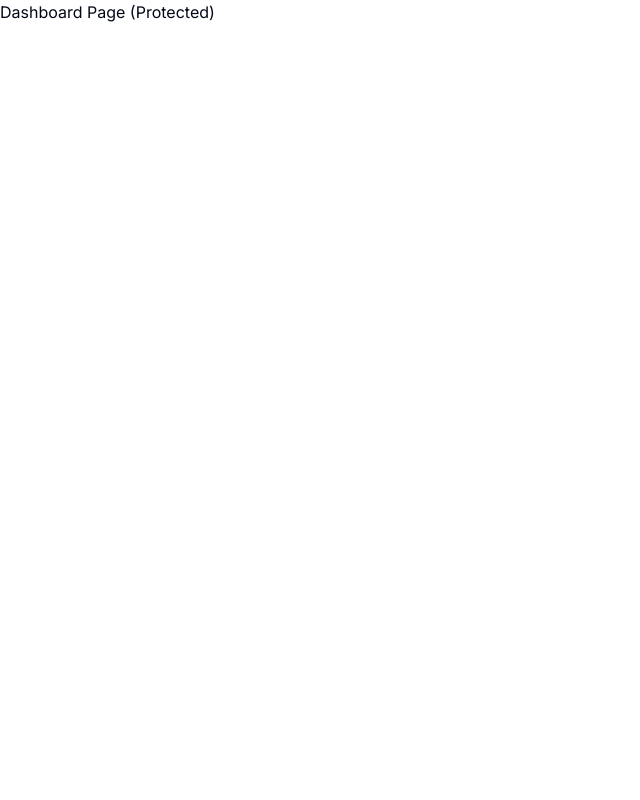
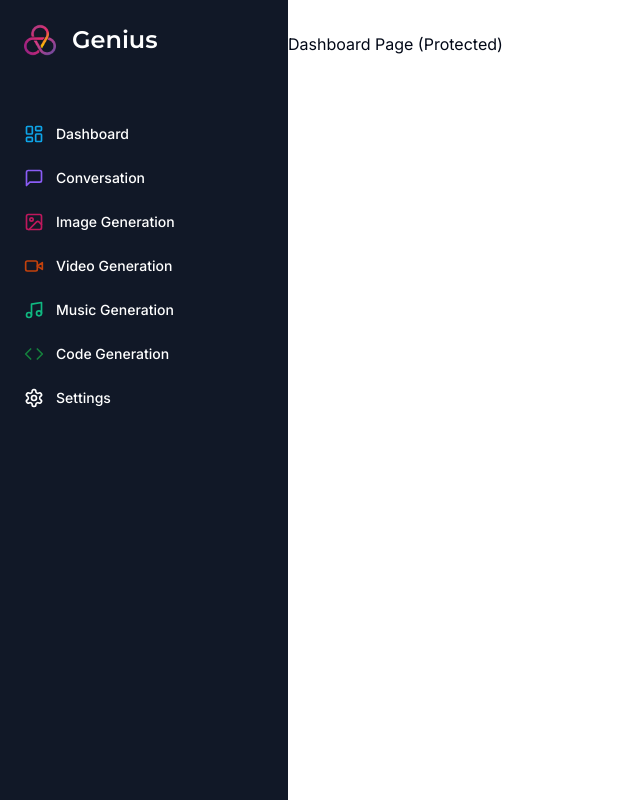
Before and after one commit to opedroporto/ai-saas-next, a Next.js app: page /dashboard in a window 1280 px wide. Shown: the whole page, without its empty margins (0-640 px from the left). Built offline with nearby package versions, Linux system fonts and the light colour scheme.

Commit message:
✨ feat: add sidebar

```diff
--- a/app/(dashboard)/(routes)/dashboard/page.tsx
+++ b/app/(dashboard)/(routes)/dashboard/page.tsx
@@ -1,10 +1,7 @@
-import { UserButton } from "@clerk/nextjs";
-
 const DashboardPage = () => {
   return (
     <div>
       <p>Dashboard Page (Protected)</p>
-      <UserButton afterSignOutUrl="/" />
     </div>
   )
 }
--- /dev/null
+++ b/app/(dashboard)/layout.tsx
@@ -0,0 +1,23 @@
+import Navbar from "@/components/navbar";
+import Sidebar from "@/components/sidebar";
+
+const DashboardLayout = ({
+    children
+}: {
+    children: React.ReactNode;
+}) => {
+    return (
+        <div className="h-full relative">
+            <div className="hidden h-full md:flex md:w-72 md:flex-col md:fixed md:inset-y-0 z-[80] bg-gray-900">
+                <Sidebar />
+            </div>
+
+            <main className="md:pl-72">
+                <Navbar />
+                { children }
+            </main>
+        </div>
+    )
+}
+
+export default DashboardLayout;
--- /dev/null
+++ b/components/mobile-sidebar.tsx
@@ -0,0 +1,28 @@
+"use client";
+
+import { Menu } from "lucide-react";
+
+import { Button } from "@/components/ui/button";
+import {
+    Sheet,
+    SheetContent,
+    SheetTrigger
+} from "@/components/ui/sheet";
+import Sidebar from "@/components/sidebar";
+
+const MobileSidebar = () => {
+    return (
+        <Sheet>
+            <SheetTrigger>
+                <Button variant="ghost" size="icon" className="md:hidden">
+                    <Menu />
+                </Button>
+            </SheetTrigger>
+            <SheetContent side="left" className="p-0">
+                <Sidebar />
+            </SheetContent>
+        </Sheet>
+    )
+}
+
+export default MobileSidebar;
--- /dev/null
+++ b/components/navbar.tsx
@@ -0,0 +1,16 @@
+import { UserButton } from "@clerk/nextjs";
+
+import MobileSidebar from "@/components/mobile-sidebar";
+
+const Navbar = () => {
+    return (
+        <div className="flex items-center p-4">
+            <MobileSidebar />
+            <div className="flex w-full justify-end">
+                <UserButton afterSignOutUrl="/" />
+            </div>
+        </div>
+    );
+}
+
+export default Navbar;
--- /dev/null
+++ b/components/sidebar.tsx
@@ -0,0 +1,102 @@
+"use client";
+
+import Image from "next/image";
+import Link from "next/link";
+import { Montserrat } from "next/font/google";
+
+import { cn } from "@/lib/utils";
+import {
+    Code,
+    ImageIcon,
+    LayoutDashboard,
+    MessageSquare,
+    MusicIcon,
+    Settings,
+    VideoIcon
+} from "lucide-react";
+
+const montserrat = Montserrat({
+    weight: "600",
+    subsets: ["latin"]
+});
+
+const routes = [
+    {
+        label: "Dashboard",
+        icon: LayoutDashboard,
+        href: "/dashboard",
+        color: "text-sky-500",
+    },
+    {
+        label: "Conversation",
+        icon: MessageSquare,
+        href: "/conversation",
+        color: "text-violet-500",
+    },
+    {
+        label: "Image Generation",
+        icon: ImageIcon,
+        href: "/image",
+        color: "text-pink-700",
+    },
+    {
+        label: "Video Generation",
+        icon: VideoIcon,
+        href: "/video",
+        color: "text-orange-700",
+    },
+    {
+        label: "Music Generation",
+        icon: MusicIcon,
+        href: "/music",
+        color: "text-emerald-500",
+    },
+    {
+        label: "Code Generation",
+        icon: Code,
+        href: "/code",
+        color: "text-green-700",
+    },
+    {
+        label: "Settings",
+        icon: Settings,
+        href: "/settings",
+    },
+]
+
+const Sidebar = () => {
+    return (
+        <div className="space-y-4 py-4 flex flex-col h-full bg-[#111827] text-white">
+            <div className="px-3 py-2 flex-1">
+                <Link href="/dashboard" className="flex items-center pl-3 mb-14">
+                    <div className="relative w-8 h-8 mr-4">
+                        <Image
+                            fill
+                            alt="Logo"
+                            src="/logo.png"
+                        />
+                    </div>
+                    <h1 className={cn("text-2xl font-bold", montserrat.className)}>
+                        Genius
+                    </h1>
+                </Link>
+                <div className="space-y-">
+                    {routes.map((route) => (
+                        <Link
+                            href={route.href}
+                            key={route.href}
+                            className="text-sm group flex p-3 w-full justify-start font-medium cursor-pointer hover:text-white hover:bg-white/10 rounded-lg transition"
+                        >
+                            <div className="flex items-center flex-1">
+                                <route.icon className={cn("h-5 w-5 mr-3", route.color)} />
+                                {route.label}
+                            </div>
+                        </Link>
+                    ))}
+                </div>
+            </div>
+        </div>
+    );
+}
+
+export default Sidebar;
--- /dev/null
+++ b/components/ui/sheet.tsx
@@ -0,0 +1,140 @@
+"use client"
+
+import * as React from "react"
+import * as SheetPrimitive from "@radix-ui/react-dialog"
+import { cva, type VariantProps } from "class-variance-authority"
+import { X } from "lucide-react"
+
+import { cn } from "@/lib/utils"
+
+const Sheet = SheetPrimitive.Root
+
+const SheetTrigger = SheetPrimitive.Trigger
+
+const SheetClose = SheetPrimitive.Close
+
+const SheetPortal = SheetPrimitive.Portal
+
+const SheetOverlay = React.forwardRef<
+  React.ElementRef<typeof SheetPrimitive.Overlay>,
+  React.ComponentPropsWithoutRef<typeof SheetPrimitive.Overlay>
+>(({ className, ...props }, ref) => (
+  <SheetPrimitive.Overlay
+    className={cn(
+      "fixed inset-0 z-50 bg-background/80 backdrop-blur-sm data-[state=open]:animate-in data-[state=closed]:animate-out data-[state=closed]:fade-out-0 data-[state=open]:fade-in-0",
+      className
+    )}
+    {...props}
+    ref={ref}
+  />
+))
+SheetOverlay.displayName = SheetPrimitive.Overlay.displayName
+
+const sheetVariants = cva(
+  "fixed z-50 gap-4 bg-background p-6 shadow-lg transition ease-in-out data-[state=open]:animate-in data-[state=closed]:animate-out data-[state=closed]:duration-300 data-[state=open]:duration-500",
+  {
+    variants: {
+      side: {
+        top: "inset-x-0 top-0 border-b data-[state=closed]:slide-out-to-top data-[state=open]:slide-in-from-top",
+        bottom:
+          "inset-x-0 bottom-0 border-t data-[state=closed]:slide-out-to-bottom data-[state=open]:slide-in-from-bottom",
+        left: "inset-y-0 left-0 h-full w-3/4 border-r data-[state=closed]:slide-out-to-left data-[state=open]:slide-in-from-left sm:max-w-sm",
+        right:
+          "inset-y-0 right-0 h-full w-3/4  border-l data-[state=closed]:slide-out-to-right data-[state=open]:slide-in-from-right sm:max-w-sm",
+      },
+    },
+    defaultVariants: {
+      side: "right",
+    },
+  }
+)
+
+interface SheetContentProps
+  extends React.ComponentPropsWithoutRef<typeof SheetPrimitive.Content>,
+    VariantProps<typeof sheetVariants> {}
+
+const SheetContent = React.forwardRef<
+  React.ElementRef<typeof SheetPrimitive.Content>,
+  SheetContentProps
+>(({ side = "right", className, children, ...props }, ref) => (
+  <SheetPortal>
+    <SheetOverlay />
+    <SheetPrimitive.Content
+      ref={ref}
+      className={cn(sheetVariants({ side }), className)}
+      {...props}
+    >
+      {children}
+      <SheetPrimitive.Close className="absolute right-4 top-4 rounded-sm opacity-70 ring-offset-background transition-opacity hover:opacity-100 focus:outline-none focus:ring-2 focus:ring-ring focus:ring-offset-2 disabled:pointer-events-none data-[state=open]:bg-secondary">
+        <X className="h-4 w-4" />
+        <span className="sr-only">Close</span>
+      </SheetPrimitive.Close>
+    </SheetPrimitive.Content>
+  </SheetPortal>
+))
+SheetContent.displayName = SheetPrimitive.Content.displayName
+
+const SheetHeader = ({
+  className,
+  ...props
+}: React.HTMLAttributes<HTMLDivElement>) => (
+  <div
+    className={cn(
+      "flex flex-col space-y-2 text-center sm:text-left",
+      className
+    )}
+    {...props}
+  />
+)
+SheetHeader.displayName = "SheetHeader"
+
+const SheetFooter = ({
+  className,
+  ...props
+}: React.HTMLAttributes<HTMLDivElement>) => (
+  <div
+    className={cn(
+      "flex flex-col-reverse sm:flex-row sm:justify-end sm:space-x-2",
+      className
+    )}
+    {...props}
+  />
+)
+SheetFooter.displayName = "SheetFooter"
+
+const SheetTitle = React.forwardRef<
+  React.ElementRef<typeof SheetPrimitive.Title>,
+  React.ComponentPropsWithoutRef<typeof SheetPrimitive.Title>
+>(({ className, ...props }, ref) => (
+  <SheetPrimitive.Title
+    ref={ref}
+    className={cn("text-lg font-semibold text-foreground", className)}
+    {...props}
+  />
+))
+SheetTitle.displayName = SheetPrimitive.Title.displayName
+
+const SheetDescription = React.forwardRef<
+  React.ElementRef<typeof SheetPrimitive.Description>,
+  React.ComponentPropsWithoutRef<typeof SheetPrimitive.Description>
+>(({ className, ...props }, ref) => (
+  <SheetPrimitive.Description
+    ref={ref}
+    className={cn("text-sm text-muted-foreground", className)}
+    {...props}
+  />
+))
+SheetDescription.displayName = SheetPrimitive.Description.displayName
+
+export {
+  Sheet,
+  SheetPortal,
+  SheetOverlay,
+  SheetTrigger,
+  SheetClose,
+  SheetContent,
+  SheetHeader,
+  SheetFooter,
+  SheetTitle,
+  SheetDescription,
+}
--- a/package.json
+++ b/package.json
@@ -10,6 +10,7 @@
   },
   "dependencies": {
     "@clerk/nextjs": "^4.27.6",
+    "@radix-ui/react-dialog": "^1.0.5",
     "@radix-ui/react-slot": "^1.0.2",
     "class-variance-authority": "^0.7.0",
     "clsx": "^2.0.0",
```
Also changed, not shown: public/logo.png (added), 1 other file (tests, documents, lock files or other folders).
